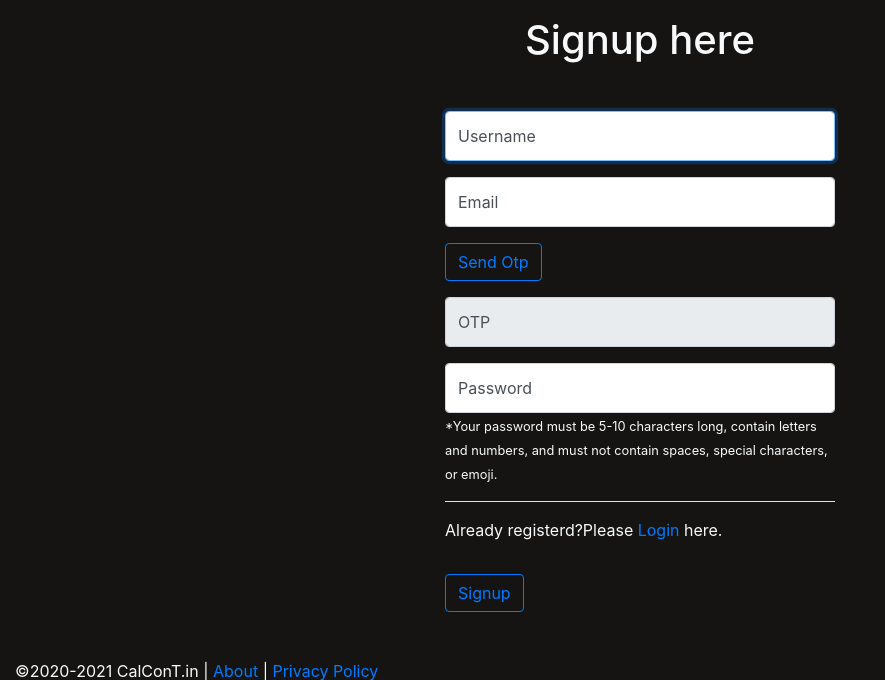
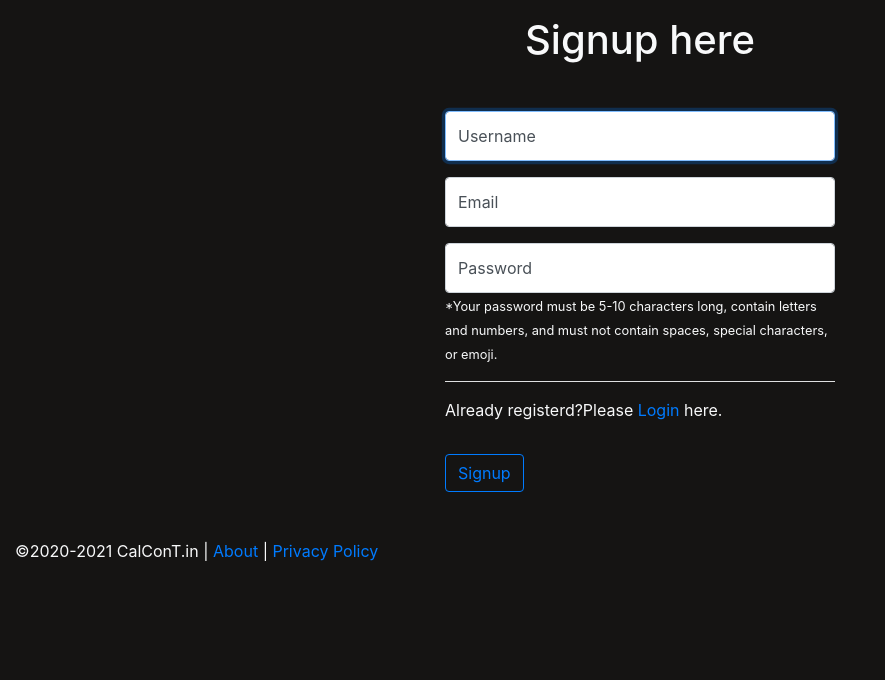
Before and after one commit to calcont/calcont.in, a Django app: page /signin/ in a window 1280 px wide. Shown: the part 86-766 px from the top of the page, without its empty margins (0-885 px from the left). Run offline with Django 3.2, Linux system fonts and the light colour scheme; some libraries are stand-ins or nearby versions.

Commit message:
removedotp

```diff
--- a/mysite/templates/Signin.html
+++ b/mysite/templates/Signin.html
@@ -168,30 +168,7 @@ body{
             <label for="inputEmail">Email</label>
 
         </div>
-        <p class="my-2" id="email_entered" style="display:none;">Please provide email first!</p>
-        <button class="btn btn-outline-primary my-2" id="otpLoad" style="display:none;" type="button" disabled >
-            <span class="spinner-border spinner-border-sm" role="status" aria-hidden="true"></span>
-            sending...
 
-          </button>
-                <button class="btn btn-outline-primary my-2"  id="otp" type="button" >
-
-            Send Otp
-          </button>
-          <p class="my-2" id="otpsuccess" style="display:none;">Otp sent successfully!</p>
-
-          <div class="form-label-group my-2">
-              <input type="text" class="form-control" id="OTPd" name="OTPd" placeholder="OTP"  disabled>
-              <label for="iputotp">OTP</label>
-
-          </div>
-                <div class="form-label-group my-2 " >
-
-            <input type="text" class="form-control" id="OTP" name="OTP" placeholder="OTP" style="display:none;"  required>
-
-          <label for="inputPassword">OTP</label>
-
-          </div>
 
 
         <div class="form-label-group my-3">
@@ -221,42 +198,6 @@ body{
 
 
 
-$('#otp').click(function (e) {
-if(document.getElementById('emailsign').value!=""){
-document.getElementById("email_entered").style.display="none"
-  document.getElementById("otp").style.display="none"
-  document.getElementById("otpLoad").style.display="block"
-  setTimeout(function()
-  {
- // document.getElementById("otp").style.display="none"
-  document.getElementById("otpLoad").style.display="none"
-  document.getElementById("OTPd").style.display="none"
-  document.getElementById("OTP").style.display="block"
-
-  document.getElementById("otpsuccess").style.display="block"
-
-  }, 3000);
-$.ajax({
-         type:'POST',
-         url: "/",
-
-                  data: {
-                user_data: 0,
-                'username': $('input[name=username]').val(),
-
-                'email': $('input[name=emailsign]').val(),
-                'csrfmiddlewaretoken': $('input[name=csrfmiddlewaretoken]').val()
-                },
-
-
-
-     });
-
-}
-else{
-document.getElementById("email_entered").style.display="block"
-}
-});
 
 </script>
 {% endblock  %}
--- a/mysite/views.py
+++ b/mysite/views.py
@@ -16,23 +16,8 @@ from django.views.decorators.csrf import csrf_exempt
 # from language_tool_python import LanguageTool as LT
 # Create your views here.
 #username Amar pass:Amar123
-global OTP
+
 def index(request):
-    if request.method=="POST":
-        global OTP
-        OTP=""
-        username=request.POST.get('username','')
-        email=request.POST.get('email','')
-        digits="0123456789"
-        for i in range(6):
-            OTP+=digits[math.floor(random.random()*10)]
-
-        msg=f"Hello {username} and Welcome to CalConT! Your otp is {OTP}.Thanks for registering in our website. "
-        s = smtplib.SMTP('smtp.gmail.com', 587)
-        s.starttls()
-        s.login("calcont.in01@gmail.com", "calcont.in@19")
-
-        s.sendmail('&&&&&&&&&&&',email,msg)
     return render(request,'index.html')
 #Analyzer
 
@@ -304,29 +289,28 @@ def Signin(request):
         email=request.POST["emailsign"]
         pass1=request.POST["password1"]
 
-        otp=request.POST["OTP"]
+        if username in User.objects.filter(is_active=True).values_list('username',flat=True):
 
-        global OTP
+            messages.warning(request,"Username is already taken!Please try with other username.")
+
+            return render(request,"Signin.html")
 
 
         x=User.objects.filter(is_active=True).values_list('email',flat=True)
         if email  in x:
 
-            messages.warning(request,"Email Exist!Please try with other username or email.")
+            messages.warning(request,"Email Exist!Please try with other  email.")
 
             return render(request,"Signin.html")
 
         #create user
-        # if user is  None:
+
 
         if len(pass1)<5 or len(pass1)>10 or not pass1.isalnum():
             messages.warning(request,"Invalid Password.")
             return render(request,"Signin.html")
 
 
-        if OTP!=otp:
-            messages.warning(request,"Invalid Otp")
-            return render(request,"Signin.html")
 
         myuser=User.objects.create_user(username,email,pass1)
         myuser.save()
```
